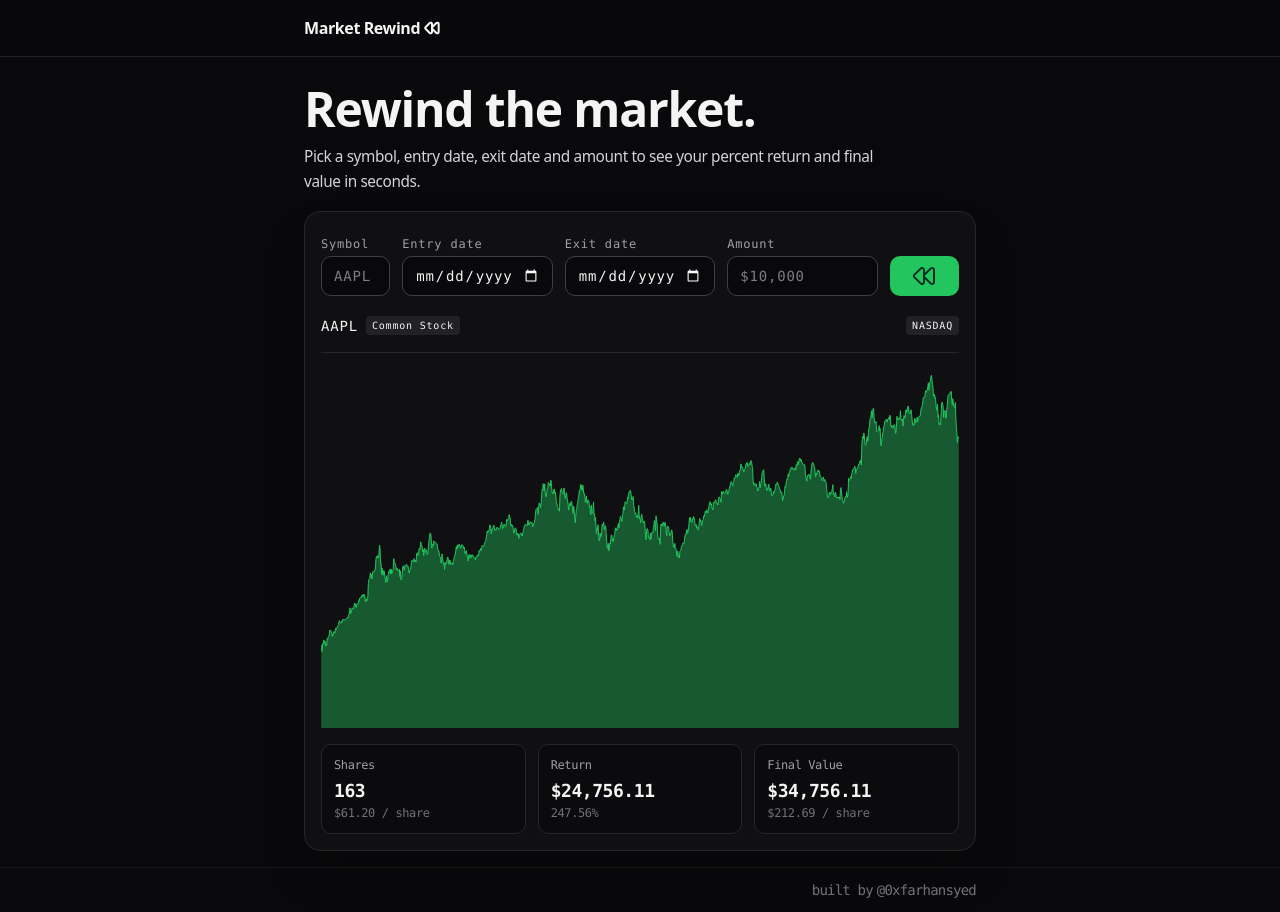
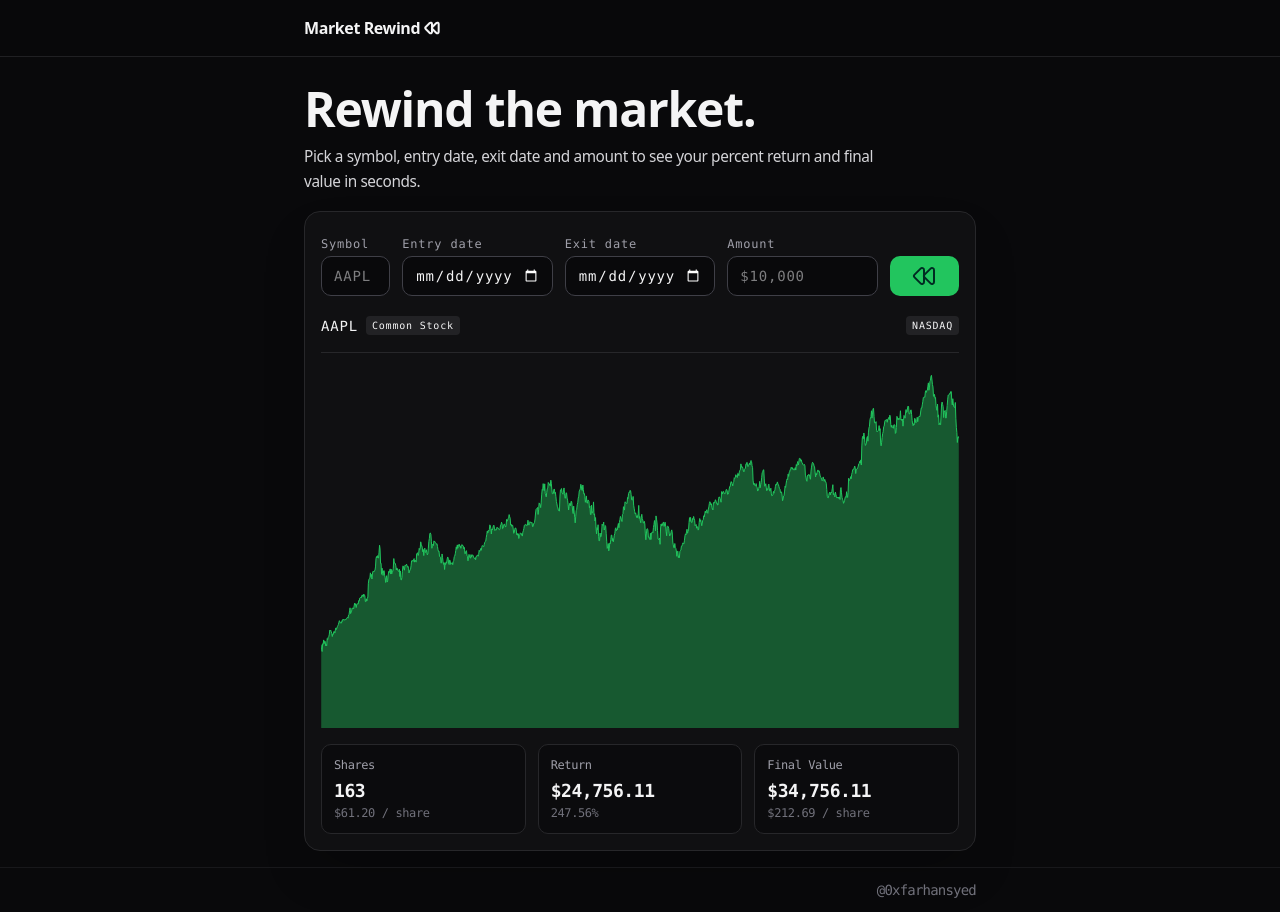
Before and after one commit to farhan-syed/marketrewind, a React (Vite) app: page / in a window 1280 px wide. Built offline with nearby package versions, Linux system fonts and the light colour scheme.

Commit message:
removed built by note

```diff
--- a/src/components/Layout/Footer.tsx
+++ b/src/components/Layout/Footer.tsx
@@ -5,7 +5,6 @@ function Footer({}: FooterProps) {
     <footer className="border-t border-zinc-900 mt-auto font-mono tracking-tighter">
       <div className="mx-auto max-w-lg md:max-w-xl lg:max-w-2xl px-6 md:px-0 py-3 flex items-center justify-end text-sm text-zinc-500">
         {/* Right side */}
-        <span className="mr-1">built by</span>
         <a
           href="https://x.com/0xfarhansyed"
           target="_blank"
```
